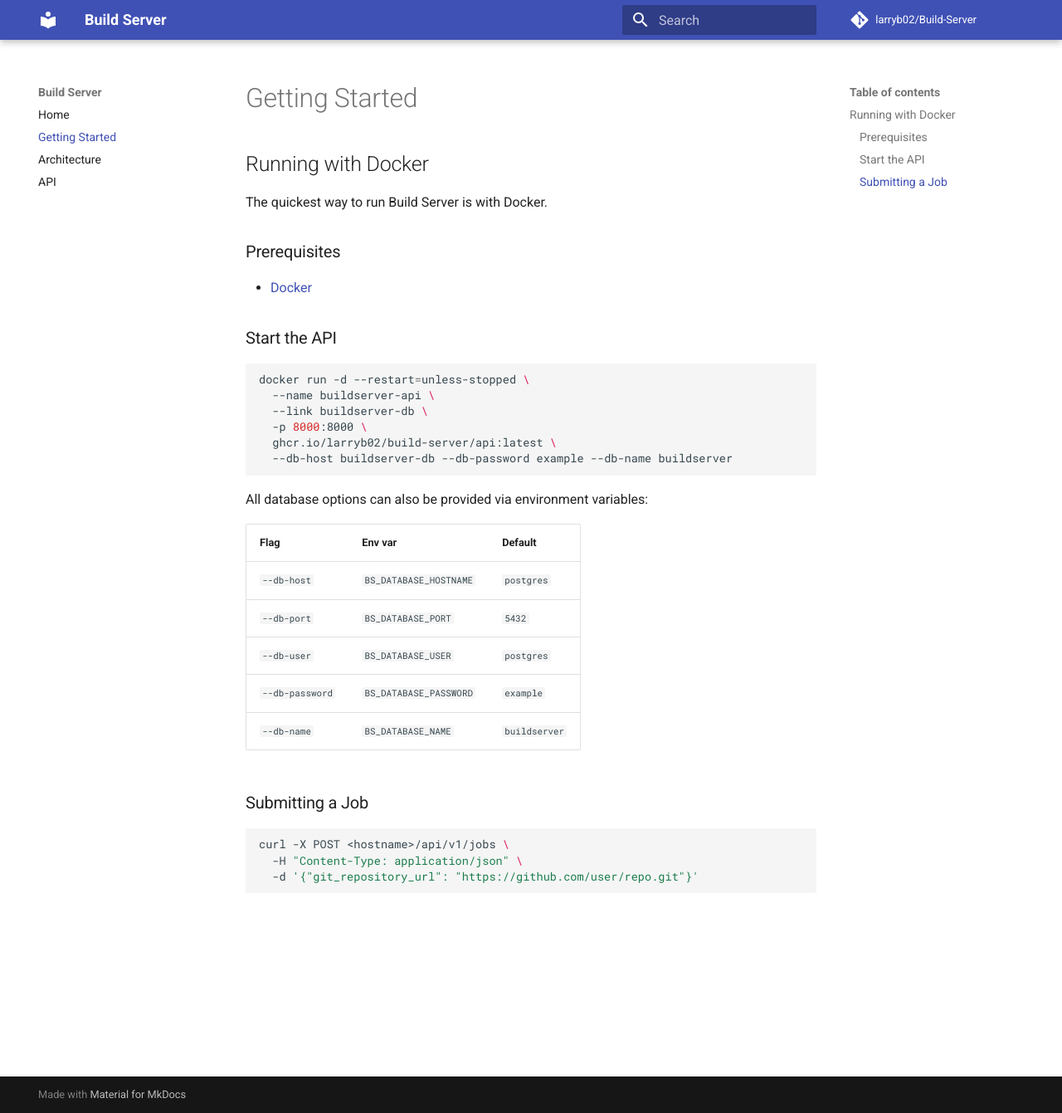
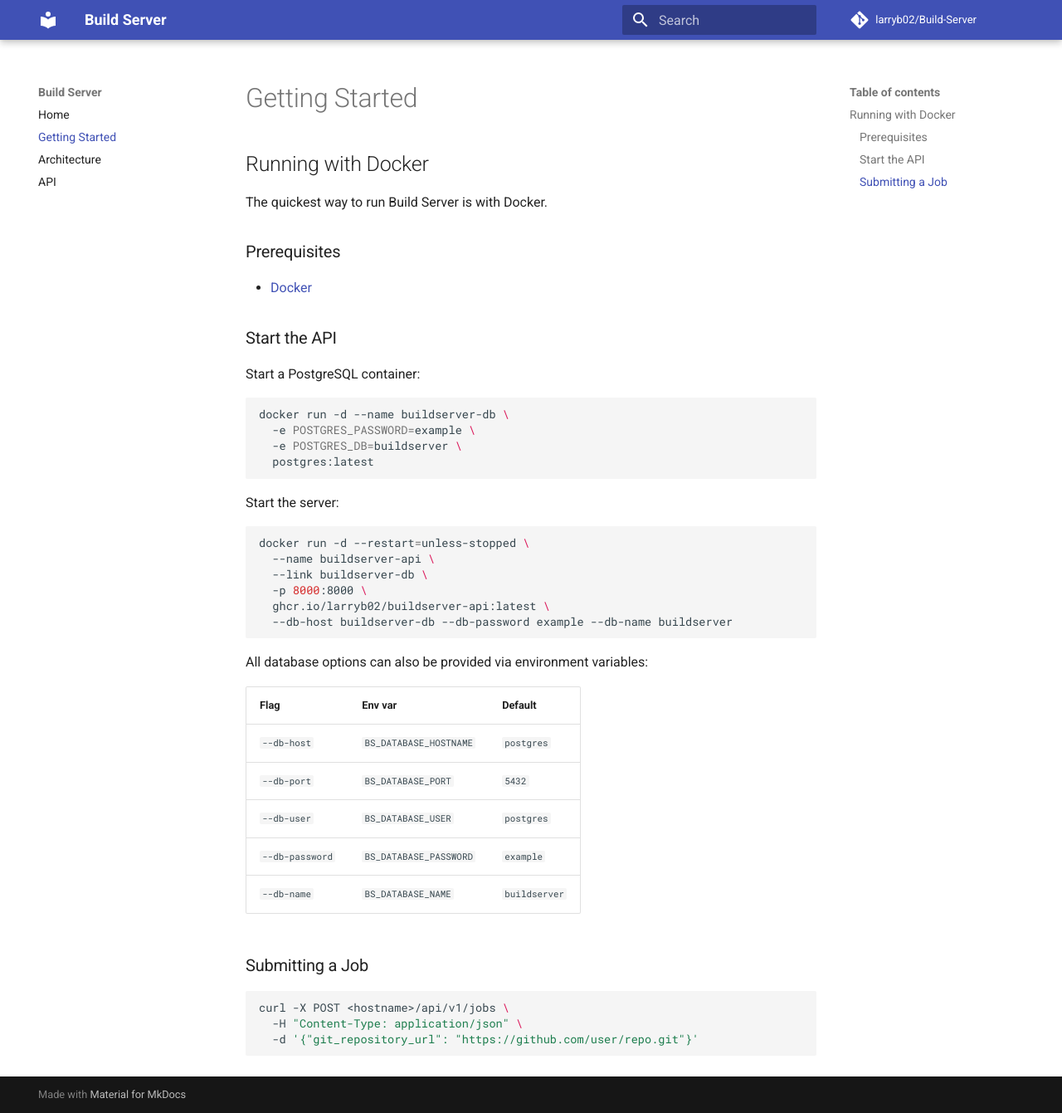
Before and after one commit to larryb02/Build-Server, an MkDocs documentation site: the page built from docs/getting-started.md, in a window 1280 px wide and 1341 px high. Shown: the whole window at 83% size. Built offline with MkDocs 1.6.1 and Material for MkDocs 9.7.7, drawn with Linux system fonts in a browser that asks for light colours; comment, search, counter and statistics services are not loaded.

Commit message:
update docs

````diff
--- a/docs/getting-started.md
+++ b/docs/getting-started.md
@@ -10,12 +10,23 @@ The quickest way to run Build Server is with Docker.
 
 ### Start the API
 
+Start a PostgreSQL container:
+
+```bash
+docker run -d --name buildserver-db \
+  -e POSTGRES_PASSWORD=example \
+  -e POSTGRES_DB=buildserver \
+  postgres:latest
+```
+
+Start the server:
+
 ```bash
 docker run -d --restart=unless-stopped \
   --name buildserver-api \
   --link buildserver-db \
   -p 8000:8000 \
-  ghcr.io/larryb02/build-server/api:latest \
+  ghcr.io/larryb02/buildserver-api:latest \
   --db-host buildserver-db --db-password example --db-name buildserver
 ```
 
````
Also changed, not shown: README.md (+1 -1 lines).
